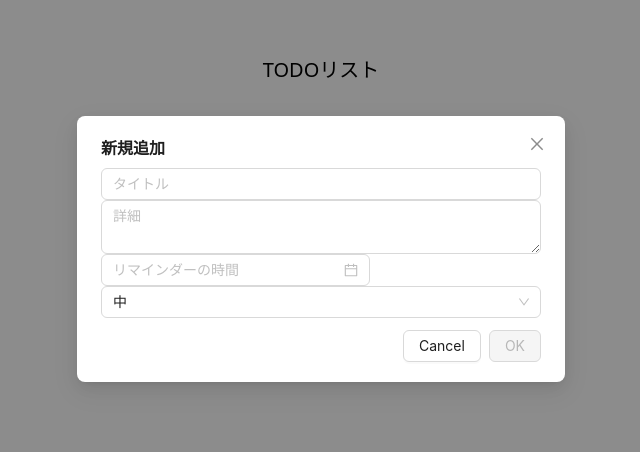
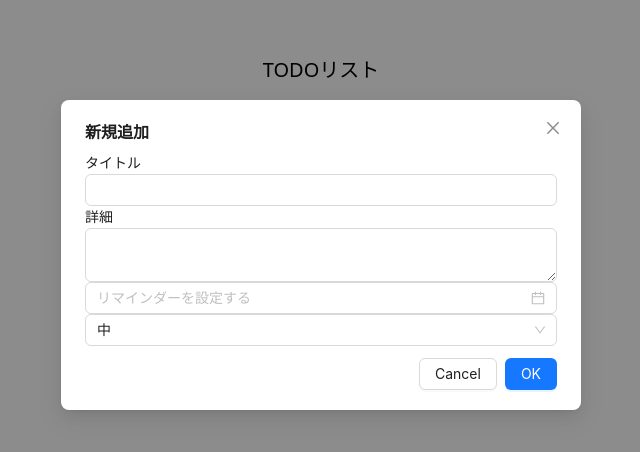
Before and after one commit to hamburger39/last_task, a Next.js app: page / in a window 1280 px wide. Both pictures are taken after a click on the button "新規追加". Shown: the top 452 px of the page, without its empty margins (319-959 px from the left). Built offline with nearby package versions, Linux system fonts and the light colour scheme.

Commit message:
fix:code

```diff
--- a/package.json
+++ b/package.json
@@ -3,7 +3,7 @@
   "version": "0.1.0",
   "private": true,
   "scripts": {
-    "dev": "next dev -H 0.0.0.0",
+    "dev": "next dev",
     "build": "next build",
     "start": "next start",
     "lint": "next lint,eslint . --ext .js,.jsx,.ts,.tsx",
--- a/src/app/components/CustomInput.tsx
+++ b/src/app/components/CustomInput.tsx
@@ -1,18 +1,19 @@
-import React, { FC } from 'react';
+import React, { FC, ChangeEvent } from 'react';
 import { Input } from 'antd';
 
 interface CustomInputProps {
-  placeholder?: string;
+  label: string;
   value: string;
-  onChange: (e: React.ChangeEvent<HTMLInputElement>) => void;
-  required?: boolean;
-  className?: string;
+  onChange: (e: ChangeEvent<HTMLInputElement>) => void;
+  id?: string;
+  name?: string;
 }
 
-const CustomInput: FC<CustomInputProps> = ({ placeholder, value, onChange, required = false, className }) => {
-  return (
-    <Input placeholder={placeholder} value={value} onChange={onChange} required={required} className={className} />
-  );
-};
+const CustomInput: FC<CustomInputProps> = ({ label, value, onChange, id, name }) => (
+  <div>
+    <label htmlFor={id}>{label}</label>
+    <Input id={id} name={name} value={value} onChange={onChange} />
+  </div>
+);
 
 export default CustomInput;
--- a/src/app/components/CustomModal.tsx
+++ b/src/app/components/CustomModal.tsx
@@ -1,14 +1,18 @@
-import React from 'react';
-import { Modal, ModalProps } from 'antd';
+import React, { FC, ReactNode } from 'react';
+import { Modal } from 'antd';
 
-interface CustomModalProps extends ModalProps {}
+interface CustomModalProps {
+  isOpen: boolean;
+  handleCancel: () => void;
+  title: string;
+  handleOk: () => void;
+  children: ReactNode;
+}
 
-const CustomModal: React.FC<CustomModalProps> = ({ children, ...props }) => {
-  return (
-    <Modal {...props} style={{ ...props.style, padding: '16px' }}>
-      {children}
-    </Modal>
-  );
-};
+const CustomModal: FC<CustomModalProps> = ({ isOpen, handleCancel, title, handleOk, children }) => (
+  <Modal open={isOpen} onCancel={handleCancel} onOk={handleOk} title={title}>
+    {children}
+  </Modal>
+);
 
 export default CustomModal;
--- a/src/app/components/CustomTextArea.tsx
+++ b/src/app/components/CustomTextArea.tsx
@@ -1,19 +1,19 @@
-import React, { FC } from 'react';
+import React, { FC, ChangeEvent } from 'react';
 import { Input } from 'antd';
 
-const { TextArea } = Input;
-
 interface CustomTextAreaProps {
-  placeholder?: string;
+  label: string;
   value: string;
-  onChange: (e: React.ChangeEvent<HTMLTextAreaElement>) => void;
-  className?: string;
+  onChange: (e: ChangeEvent<HTMLTextAreaElement>) => void;
+  id?: string;
+  name?: string;
 }
 
-const CustomTextArea: FC<CustomTextAreaProps> = ({ placeholder, value, onChange, className }) => {
-  return (
-    <TextArea placeholder={placeholder} value={value} onChange={onChange} className={className} />
-  );
-};
+const CustomTextArea: FC<CustomTextAreaProps> = ({ label, value, onChange, id, name }) => (
+  <div>
+    <label htmlFor={id}>{label}</label>
+    <Input.TextArea id={id} name={name} value={value} onChange={onChange} />
+  </div>
+);
 
 export default CustomTextArea;
--- a/src/app/todo/page.tsx
+++ b/src/app/todo/page.tsx
@@ -35,16 +35,18 @@ const Todo: FC = () => {
   const [sortType, setSortType] = useState<SortType>('priorityAsc');
   const [fileName, setFileName] = useState<string>('');
 
+  const isIOS = /iPad|iPhone|iPod/.test(navigator.userAgent) && !(window as any).MSStream;
+
   useEffect(() => {
     const todoList = JSON.parse(localStorage.getItem('todos') || '[]') as TodoItem[];
     setTodos(todoList);
   }, []);
 
   useEffect(() => {
-    if (Notification.permission !== 'granted') {
+    if (!isIOS && Notification.permission !== 'granted') {
       Notification.requestPermission();
     }
-  }, []);
+  }, [isIOS]);
 
   const handleSubmit = () => {
     if (!value.trim()) {
@@ -232,49 +234,83 @@ const Todo: FC = () => {
           <Option value="createdAtDesc">作成日 降順</Option>
         </Select>
       </div>
-      {sortedTodos.map((todo, index) => (
-        <div className="flex flex-col border rounded-xl border-dominant shadow p-4 mb-4" key={index}>
-          <p className="text-sm font-bold">{todo.value}</p>
-          <p className="text-xs">{todo.detail}</p>
-          <p className="text-xs">{todo.reminderTime ? toJST(todo.reminderTime) : ''}</p>
-          <p className="text-xs text-gray-400">{toJST(todo.createdAt)}</p>
-          <p className="text-xs text-gray-500">{todo.priority}</p>
-          <div className="flex justify-end space-x-2 mt-2">
-            <CustomButton type="primary" onClick={() => handleEdit(index)}>編集</CustomButton>
-            <CustomButton type="default" danger onClick={() => handleDelete(index)}>削除</CustomButton>
+      <div className="mb-4 space-y-4">
+        {sortedTodos.map((todo, index) => (
+          <div key={index} className="p-4 border rounded shadow-md bg-white flex justify-between items-center">
+            <div>
+              <div className="font-bold text-lg">{todo.value}</div>
+              <div>{todo.detail}</div>
+              {todo.reminderTime && (
+                <div className="text-blue-500">{moment(todo.reminderTime).format('YYYY-MM-DD HH:mm')}</div>
+              )}
+              <div>優先度: {todo.priority}</div>
+              <div>作成日: {toJST(todo.createdAt)}</div>
+            </div>
+            <div className="space-x-2">
+              <CustomButton type="primary" onClick={() => handleEdit(index)}>編集</CustomButton>
+              <CustomButton type="default" danger onClick={() => handleDelete(index)}>削除</CustomButton>
+            </div>
           </div>
-        </div>
-      ))}
-      <div className="flex justify-between mt-4">
-        <Upload customRequest={handleUpload} accept=".xlsx,.xlsm">
+        ))}
+      </div>
+      <div className="flex mb-4 space-x-4">
+        <Upload customRequest={handleUpload} showUploadList={false}>
           <CustomButton type="default">インポート</CustomButton>
         </Upload>
-        <CustomButton type="primary" onClick={showExportModal} disabled={todos.length === 0}>エクスポート</CustomButton>
+        <CustomButton type="default" onClick={showExportModal} disabled={todos.length === 0}>エクスポート</CustomButton>
       </div>
-      <CustomModal title="新規追加" open={isModalOpen} onOk={handleSubmit} onCancel={handleCancel} okButtonProps={{ disabled: !value.trim() }}>
-        <CustomInput value={value} onChange={(e) => setValue(e.target.value)} placeholder="タイトル" />
-        <CustomTextArea value={detail} onChange={(e) => setDetail(e.target.value)} placeholder="詳細" />
+
+      <CustomModal
+        isOpen={isModalOpen}
+        handleCancel={handleCancel}
+        title={editIndex !== null ? 'Edit' : '新規追加'}
+        handleOk={handleSubmit}
+      >
+        <CustomInput id="todo-title" name="todo-title" label="タイトル" value={value} onChange={(e) => setValue(e.target.value)} />
+        <CustomTextArea id="todo-detail" name="todo-detail" label="詳細" value={detail} onChange={(e) => setDetail(e.target.value)} />
+
         <DatePicker
           showTime
+          format="YYYY-MM-DD HH:mm"
+          placeholder="リマインダーを設定する"
           value={reminderTime ? moment(reminderTime) : null}
-          onChange={(date) => setReminderTime(date ? date.toISOString() : undefined)}
-          placeholder="リマインダーの時間"
+          onChange={(value) => setReminderTime(value ? value.toISOString() : undefined)}
+          className="w-full"
         />
-        <Select value={priority} onChange={(value) => setPriority(value as PriorityOrder)} className="w-full">
+        <Select value={priority} onChange={(value) => setPriority(value)} className="w-full">
           <Option value="高">高</Option>
           <Option value="中">中</Option>
           <Option value="低">低</Option>
         </Select>
       </CustomModal>
-      <CustomModal title="全削除の確認" open={isDeleteAllModalOpen} onOk={handleDeleteAll} onCancel={handleCancelDeleteAll}>
-        <p>本当に全てのTODOを削除しますか？</p>
-      </CustomModal>
-      <Modal title="エクスポートファイル名の入力" open={isExportModalOpen} onOk={handleExport} onCancel={() => setIsExportModalOpen(false)}>
-        <AntInput value={fileName} onChange={(e) => setFileName(e.target.value)} placeholder="ファイル名を入力" />
+
+      <Modal
+        open={isDeleteAllModalOpen}
+        onCancel={handleCancelDeleteAll}
+        onOk={handleDeleteAll}
+        title="全削除の確認"
+        okText="全削除"
+        cancelText="キャンセル"
+      >
+        <p>すべてのTODOを削除しますか？</p>
+      </Modal>
+
+      <Modal
+        open={isExportModalOpen}
+        onCancel={() => setIsExportModalOpen(false)}
+        onOk={handleExport}
+        title="エクスポート"
+        okText="エクスポート"
+        cancelText="キャンセル"
+      >
+        <AntInput
+          value={fileName}
+          onChange={(e) => setFileName(e.target.value)}
+          placeholder="ファイル名を入力"
+        />
       </Modal>
     </div>
   );
-
 };
 
 export default Todo;
```
